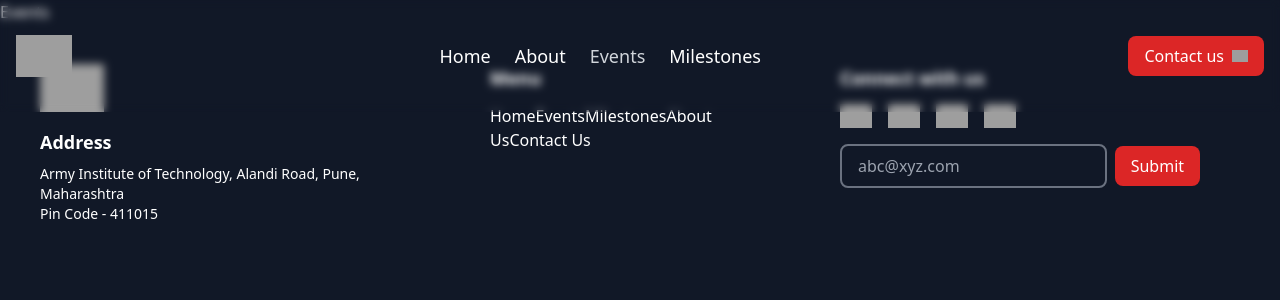
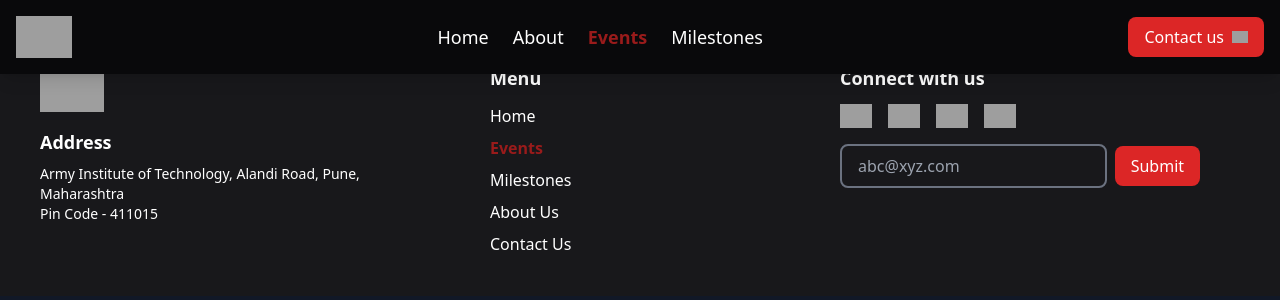
Before and after one commit to Uncle8475/Wartech3.0, a React (Vite) app: page /Events in a window 1280 px wide. Shown: the top 300 px of the page. Built offline with nearby package versions, Linux system fonts and the light colour scheme; grey boxes are pictures that could not be loaded.

Commit message:
Page Not Available

```diff
--- a/src/App.jsx
+++ b/src/App.jsx
@@ -3,24 +3,21 @@ import { Route, Routes } from "react-router-dom";
 import UserLayout from "./Layout";
 import Home from "./Ashwin_feat/Home";
 import AboutUs from "./Ashwin_feat/AboutUs";
-import Events from "./Ashwin_feat/Events";
 import Milestones from "./Ashwin_feat/Milestones";
 import NotFound from "./Ashwin_feat/NotFound";
-import Test from "./Ashwin_feat/Test";
+import Wartech from "./Shubham_features/Wartech";
 
 const App = () => {
   return (
     <Routes>
       <Route path="" element={<UserLayout />}>
         {/* <Route path="/TestPage" element={<TestPage />} /> */}
-        <Route path="/Home" element={<Home />} />
+        <Route path="/" element={<Home />} />
         <Route path="/About" element={<AboutUs />} />
-        <Route path="/Events" element={<Events />} />
+        <Route path="/Events" element={<Wartech />} />
         <Route path="/Milestones" element={<Milestones />} />
-        <Route path="/Test" element={<Test />} />
-
-        <Route path="*" element={<NotFound />} />
       </Route>
+      <Route path="*" element={<NotFound />} />
     </Routes>
   );
 };
--- a/src/Ashwin_feat/Navigation.jsx
+++ b/src/Ashwin_feat/Navigation.jsx
@@ -10,9 +10,9 @@ function Navbar() {
 
   return (
     <nav
-      className={`w-full h-full md:max-h-28 top-0 left-0 z-10 ${
+      className={`w-full md:max-h-28 top-0 left-0 z-10 ${
         isHomepage ? "absolute" : "fixed"
-      } bg-transparent backdrop-blur-sm p-4 flex justify-between items-center `}
+      } bg-transparent backdrop-blur-md p-4 flex justify-between items-center shadow-lg bg-zinc-950 `}
     >
       {/* Logo */}
       <div className="w-14">
@@ -25,7 +25,7 @@ function Navbar() {
           <NavLink
             to="/"
             className={({ isActive }) =>
-              isActive ? "text-gray-300" : "hover:text-gray-300"
+              isActive ? "text-red-800 font-bold" : "hover:text-gray-300"
             }
           >
             Home
@@ -35,7 +35,7 @@ function Navbar() {
           <NavLink
             to="/About"
             className={({ isActive }) =>
-              isActive ? "text-gray-300" : "hover:text-gray-300"
+              isActive ? "text-red-800 font-bold" : "hover:text-gray-300"
             }
           >
             About
@@ -45,7 +45,7 @@ function Navbar() {
           <NavLink
             to="/Events"
             className={({ isActive }) =>
-              isActive ? "text-gray-300" : "hover:text-gray-300"
+              isActive ? "text-red-800 font-bold" : "hover:text-gray-300"
             }
           >
             Events
@@ -55,7 +55,7 @@ function Navbar() {
           <NavLink
             to="/Milestones"
             className={({ isActive }) =>
-              isActive ? "text-gray-300" : "hover:text-gray-300"
+              isActive ? "text-red-800 font-bold" : "hover:text-gray-300"
             }
           >
             Milestones
@@ -78,7 +78,7 @@ function Navbar() {
 
       {/* Mobile Sidebar */}
       {isOpen && (
-        <div className="fixed top-0 right-0 w-full h-full bg-black text-white shadow-lg flex flex-col p-6 transition-transform">
+        <div className="fixed top-0 right-0 w-full h-screen bg-black text-white shadow-lg flex flex-col p-6 transition-transform">
           <span
             className="text-3xl cursor-pointer absolute top-4 right-4"
             onClick={() => setIsOpen(false)}
@@ -97,7 +97,7 @@ function Navbar() {
             </li>
             <li>
               <NavLink
-                to="#about"
+                to="/About"
                 onClick={() => setIsOpen(false)}
                 className={({ isActive }) => (isActive ? "text-gray-300" : "")}
               >
--- a/src/Ashwin_feat/NotFound.jsx
+++ b/src/Ashwin_feat/NotFound.jsx
@@ -1,7 +1,26 @@
-import React from "react";
+import { Link } from "react-router-dom";
+import { motion } from "framer-motion";
 
-const NotFound = () => {
-  return <div>NotFound</div>;
-};
-
-export default NotFound;
+export default function NotFound() {
+  return (
+    <div className="flex flex-col items-center justify-center h-screen text-center p-4">
+      <motion.div
+        initial={{ opacity: 0, y: -20 }}
+        animate={{ opacity: 1, y: 0 }}
+        transition={{ duration: 0.5 }}
+        className="max-w-md"
+      >
+        <h1 className="text-6xl font-bold text-gray-800">404</h1>
+        <p className="text-xl text-gray-600 mt-4">Oops! The page you're looking for doesn't exist.</p>
+        <img
+          src="https://static.vecteezy.com/system/resources/previews/008/255/803/non_2x/page-not-found-error-404-system-updates-uploading-computing-operation-installation-programs-system-maintenance-a-hand-drawn-layout-template-of-a-broken-robot-illustration-vector.jpg"
+          alt="Not Found"
+          className="rounded-lg mt-6 shadow-lg"
+        />
+        <Link to="/">
+          <button className="mt-6">Go Home</button>
+        </Link>
+      </motion.div>
+    </div>
+  );
+}
--- a/src/Ashwin_feat/footer.jsx
+++ b/src/Ashwin_feat/footer.jsx
@@ -1,5 +1,5 @@
 import React from "react";
-import { Link } from "react-router-dom";
+import { Link, NavLink } from "react-router-dom";
 import logo from "../assets/Cear-logo.png";
 import instagram from "../assets/Instagram.png";
 import LinkedIn from "../assets/LinkedIn.png";
@@ -8,7 +8,7 @@ import TwitterX from "../assets/TwitterX.png";
 
 function Footer() {
   return (
-    <footer className="relative w-full bg-gray-900 text-white py-10 px-6 mt-auto">
+    <footer className="bg-zinc-900 relative bottom-0 w-full text-white py-10 px-6">
       <div className="container mx-auto flex flex-wrap justify-between gap-8">
         {/* Logo & Address Section */}
         <div className="w-full md:w-1/3 flex flex-col">
@@ -24,22 +24,47 @@ function Footer() {
         {/* Navigation Links */}
           <div className="w-full md:w-1/4 flex flex-col">
             <h3 className="text-lg font-semibold mb-3">Menu</h3>
-          <nav className="space-y-2">
-            <Link to="/" className="hover:text-gray-400">
+            <nav className="space-y-2 flex flex-col">
+              <NavLink
+                to="/"
+                className={({ isActive }) =>
+            isActive ? "text-red-800 font-bold hover:text-gray-400" : "hover:text-gray-400"
+                }
+              >
                 Home
-            </Link>
-            <Link to="/Events" className="hover:text-gray-400">
+              </NavLink>
+              <NavLink
+                to="/Events"
+                className={({ isActive }) =>
+            isActive ? "text-red-800 font-bold hover:text-gray-400" : "hover:text-gray-400"
+                }
+              >
                 Events
-            </Link>
-            <Link to="/Milestones" className="hover:text-gray-400">
+              </NavLink>
+              <NavLink
+                to="/Milestones"
+                className={({ isActive }) =>
+            isActive ? "text-red-800 font-bold hover:text-gray-400" : "hover:text-gray-400"
+                }
+              >
                 Milestones
-            </Link>
-            <Link to="/About" className="hover:text-gray-400">
+              </NavLink>
+              <NavLink
+                to="/About"
+                className={({ isActive }) =>
+            isActive ? "text-red-800 font-bold hover:text-gray-400" : "hover:text-gray-400"
+                }
+              >
                 About Us
-            </Link>
-            <Link to="/Contact" className="hover:text-gray-400">
+              </NavLink>
+              <NavLink
+                to="/Contact"
+                className={({ isActive }) =>
+            isActive ? "bg-red-800 hover:text-gray-400" : "hover:text-gray-400"
+                }
+              >
                 Contact Us
-            </Link>
+              </NavLink>
             </nav>
           </div>
 
--- /dev/null
+++ b/src/Shubham_features/Wartech.jsx
@@ -0,0 +1,9 @@
+import React from 'react'
+
+const Wartech = () => {
+  return (
+    <div className=''>Wartech</div>
+  )
+}
+
+export default Wartech
```
Lines whose indentation alone changed are shown as unchanged.
